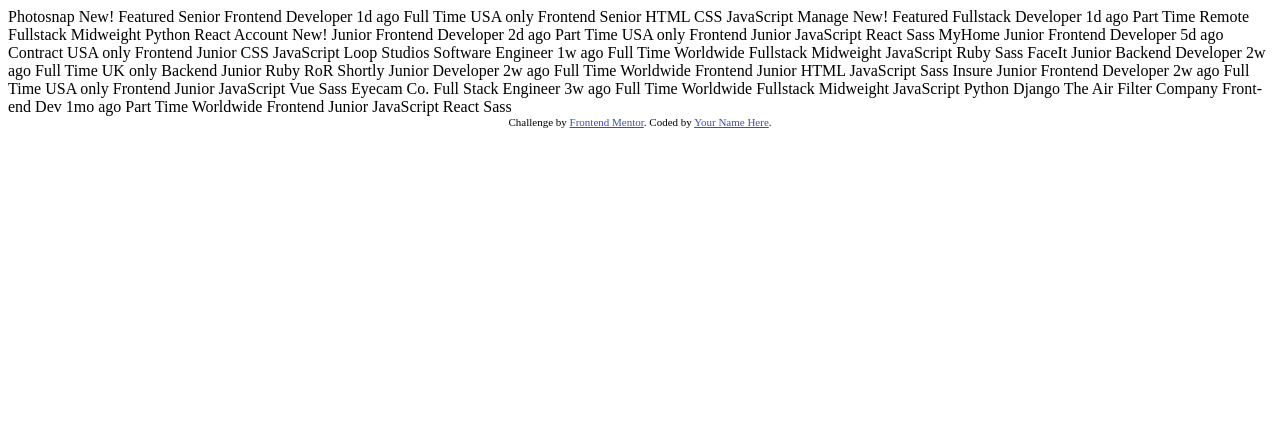
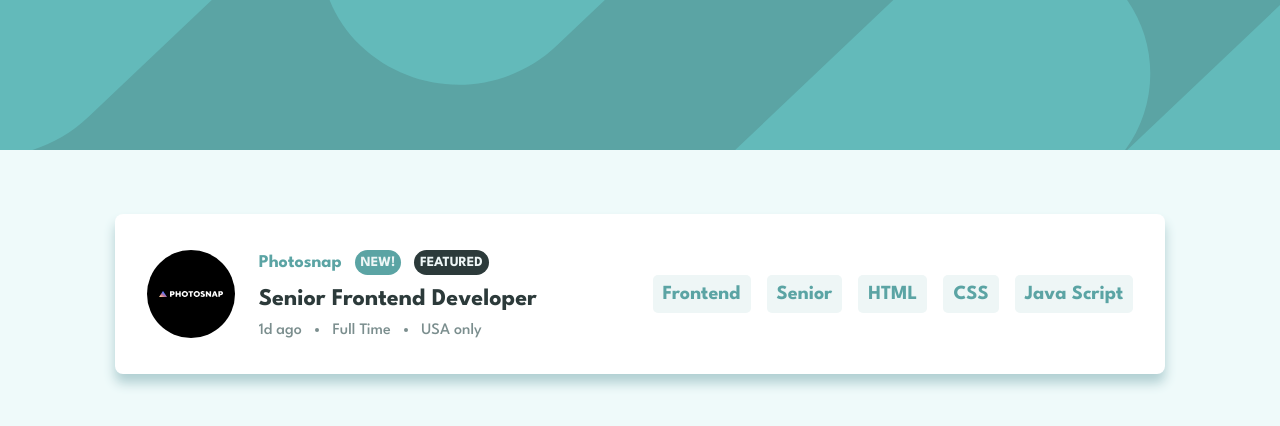
Before and after one commit to ExpertoMontanero/job-listing-with-filtering-FM, a plain HTML site: page index.html in a window 1280 px wide. Drawn offline with nearby package versions, Linux system fonts and the light colour scheme.

Commit message:
Add files via upload
box design, header design

```diff
--- a/index.html
+++ b/index.html
@@ -1,193 +1,65 @@
 <!DOCTYPE html>
 <html lang="en">
+
 <head>
   <meta charset="UTF-8">
-  <meta name="viewport" content="width=device-width, initial-scale=1.0"> <!-- displays site properly based on user's device -->
+  <meta name="viewport" content="width=device-width, initial-scale=1.0">
+  <!-- displays site properly based on user's device -->
 
   <link rel="icon" type="image/png" sizes="32x32" href="./images/favicon-32x32.png">
 
-  <title>Frontend Mentor | Job Listings</title>
+  <title>Job Listings</title>
 
-  <!-- Feel free to remove these styles or customise in your own stylesheet 👍 -->
-  <style>
-    .attribution { font-size: 11px; text-align: center; }
-    .attribution a { color: hsl(228, 45%, 44%); }
-  </style>
+  <!-- STYLE SHEET -->
+  <link rel="stylesheet" href="styles/style.css">
 </head>
+
 <body>
-  <!-- Item Start -->
-  Photosnap
-  New!
-  Featured
-  Senior Frontend Developer
-  1d ago
-  Full Time
-  USA only
-  <!-- Role -->
-  Frontend
-  <!-- Level -->
-  Senior
-  <!-- Languages -->
-  HTML
-  CSS
-  JavaScript
-  <!-- Item End -->
+  <section id="header"></section>
+  <section id="main-section">
+    <div class="box">
+      <div class="inside-box">
+        <div class="left-part">
+          <img src="../images/photosnap.svg" alt="">
+          <div class="rows-section">
+            <div class="row first-row">
+              <h2 class="brand">Photosnap</h2>
+              <h3 class="special-label new-label">NEW!</h3>
+              <h3 class="special-label featured-label">FEATURED</h3>
+            </div>
+            <div class="row second-row">
+              <h1 class="title">Senior Frontend Developer</h1>
+            </div>
+            <div class="row third-row">
+              <p class="info">1d ago</p>
+              <hr>
+              <p class="info">Full Time</p>
+              <hr>
+              <p class="info">USA only</p>
+            </div>
+          </div>
+        </div>
+        <div class="right-part">
+          <button>Frontend</button>
+          <button>Senior</button>
+          <button>HTML</button>
+          <button>CSS</button>
+          <button>Java Script</button>
+        </div>
+      </div>
+    </div>
 
-  <!-- Item Start -->
-  Manage
-  New!
-  Featured
-  Fullstack Developer
-  1d ago
-  Part Time
-  Remote
-  <!-- Role -->
-  Fullstack
-  <!-- Level -->
-  Midweight
-  <!-- Languages -->
-  Python
-  <!-- Tools -->
-  React
-  <!-- Item End -->
+  </section>
 
-  <!-- Item Start -->
-  Account
-  New!
-  Junior Frontend Developer
-  2d ago
-  Part Time
-  USA only
-  <!-- Role -->
-  Frontend
-  <!-- Level -->
-  Junior
-  <!-- Languages -->
-  JavaScript
-  <!-- Tools -->
-  React
-  Sass
-  <!-- Item End -->
 
-  <!-- Item Start -->
-  MyHome
-  Junior Frontend Developer
-  5d ago
-  Contract
-  USA only
-  <!-- Role -->
-  Frontend
-  <!-- Level -->
-  Junior
-  <!-- Languages -->
-  CSS
-  JavaScript
-  <!-- Item End -->
 
-  <!-- Item Start -->
-  Loop Studios
-  Software Engineer
-  1w ago
-  Full Time
-  Worldwide
-  <!-- Role -->
-  Fullstack
-  <!-- Level -->
-  Midweight
-  <!-- Languages -->
-  JavaScript
-  Ruby
-  <!-- Tools -->
-  Sass
-  <!-- Item End -->
 
-  <!-- Item Start -->
-  FaceIt
-  Junior Backend Developer
-  2w ago
-  Full Time
-  UK only
-  <!-- Role -->
-  Backend
-  <!-- Level -->
-  Junior
-  <!-- Languages -->
-  Ruby
-  <!-- Tools -->
-  RoR
-  <!-- Item End -->
 
-  <!-- Item Start -->
-  Shortly
-  Junior Developer
-  2w ago
-  Full Time
-  Worldwide
-  <!-- Role -->
-  Frontend
-  <!-- Level -->
-  Junior
-  <!-- Languages -->
-  HTML
-  JavaScript
-  <!-- Tools -->
-  Sass
-  <!-- Item End -->
 
-  <!-- Item Start -->
-  Insure
-  Junior Frontend Developer
-  2w ago
-  Full Time
-  USA only
-  <!-- Role -->
-  Frontend
-  <!-- Level -->
-  Junior
-  <!-- Languages -->
-  JavaScript
-  <!-- Tools -->
-  Vue
-  Sass
-  <!-- Item End -->
 
-  <!-- Item Start -->
-  Eyecam Co.
-  Full Stack Engineer
-  3w ago
-  Full Time
-  Worldwide
-  <!-- Role -->
-  Fullstack
-  <!-- Level -->
-  Midweight
-  <!-- Languages -->
-  JavaScript
-  Python
-  <!-- Tools -->
-  Django
-  <!-- Item End -->
 
-  <!-- Item Start -->
-  The Air Filter Company
-  Front-end Dev
-  1mo ago
-  Part Time
-  Worldwide
-  <!-- Role -->
-  Frontend
-  <!-- Level -->
-  Junior
-  <!-- Languages -->
-  JavaScript
-  <!-- Tools -->
-  React
-  Sass
-  <!-- Item End -->
+  <script src="https://code.jquery.com/jquery-3.6.0.min.js"></script>
+  <script src="script.js"></script>
+</body>
 
-  <div class="attribution">
-    Challenge by <a href="https://www.frontendmentor.io?ref=challenge" target="_blank">Frontend Mentor</a>.
-    Coded by <a href="#">Your Name Here</a>.
-  </div>
-</body>
 </html>
--- /dev/null
+++ b/styles/style.css
@@ -0,0 +1,164 @@
+/* FONT  weights (500,700)*/
+@import url('https://fonts.googleapis.com/css2?family=League+Spartan:wght@500;700&display=swap');
+
+/* COLORS PALLETE */
+:root {
+    --dark-cyan: hsl(180, 29%, 50%);
+    --background-color: hsl(180, 52%, 96%);
+    --filter-tablets-color: hsl(180, 31%, 95%);
+    --dark-grayish-cyan: hsl(180, 8%, 52%);
+    --very-dark-grayish-cyan: hsl(180, 14%, 20%);
+}
+
+/* GENERAL SETTINGS */
+* {
+    margin: 0;
+    padding: 0;
+    box-sizing: border-box;
+}
+
+body {
+    min-height: 100vh;
+    width: 100vw;
+    scroll-behavior: smooth;
+    background-color: var(--background-color);
+    font-family: 'League Spartan', sans-serif;
+}
+
+img {
+    display: block;
+}
+
+/* --------------------------------------- */
+/*                  HEADER                 */
+/* --------------------------------------- */
+#header {
+    background-image: url('../images/bg-header-desktop.svg');
+    background-color: var(--dark-cyan);
+    height: 150px;
+}
+
+/* --------------------------------------- */
+/*                MAIN SECTION             */
+/* --------------------------------------- */
+#main-section {
+    display: flex;
+    justify-content: center;
+    margin-top: 4em;
+    height: fit-content;
+
+}
+
+.box {
+    display: flex;
+    align-items: center;
+    justify-content: center;
+    width: 82%;
+    height: 10em;
+    background-color: #fff;
+    border-radius: 8px;
+    -webkit-box-shadow: 0px 9px 12px 0px rgba(177, 207, 210, 1);
+    -moz-box-shadow: 0px 9px 12px 0px rgba(177, 207, 210, 1);
+    box-shadow: 0px 9px 12px 0px rgba(177, 207, 210, 1);
+}
+
+.inside-box {
+    width: 94%;
+    height: 85%;
+    display: flex;
+    justify-content: space-between;
+    align-items: center;
+}
+
+/* BUTTONS */
+
+button {
+    font: inherit;
+    border: none;
+    margin-left: 0.6em;
+    margin: 0.6em 0 0.6em 0.6em;
+    padding: 10px;
+    font-size: 20px;
+    border-radius: 5px;
+    font-weight: 700;
+    background-color: var(--filter-tablets-color);
+    color: var(--dark-cyan);
+    cursor: pointer;
+}
+
+button:hover {
+    background-color: var(--dark-cyan);
+    color: var(--filter-tablets-color);
+}
+
+
+/* --------------------------------------- */
+/*                  LEFT PART              */
+/* --------------------------------------- */
+
+.left-part {
+    display: flex;
+    align-items: center;
+    gap: 1.5em;
+}
+
+.row {
+    margin: 0.8em 0;
+}
+
+/* FIRST ROW */
+
+.first-row {
+    display: flex;
+    align-items: center;
+    gap: 0.8em;
+}
+
+.brand {
+    font-size: 18px;
+    color: var(--dark-cyan);
+}
+
+/* labels customization */
+.special-label {
+    font-size: 14px;
+    color: var(--filter-tablets-color);
+    padding: 6px;
+    border-radius: 20px;
+}
+
+.new-label {
+    background-color: var(--dark-cyan);
+}
+
+.featured-label {
+    background-color: var(--very-dark-grayish-cyan);
+}
+
+/* SECOND ROW */
+
+.title {
+    color: var(--very-dark-grayish-cyan);
+}
+
+/* THIRD ROW */
+.third-row {
+    display: flex;
+    align-items: center;
+}
+
+.info {
+    color: var(--dark-grayish-cyan);
+}
+
+hr {
+    width: 5px;
+    border-width: 4px;
+    border-color: var(--dark-grayish-cyan);
+    margin: 0 0.8em;
+    border-style: dotted;
+    border-top: none;
+    border-left: none;
+    border-right: none;
+
+}
```
Also changed, not shown: script.js (added).
